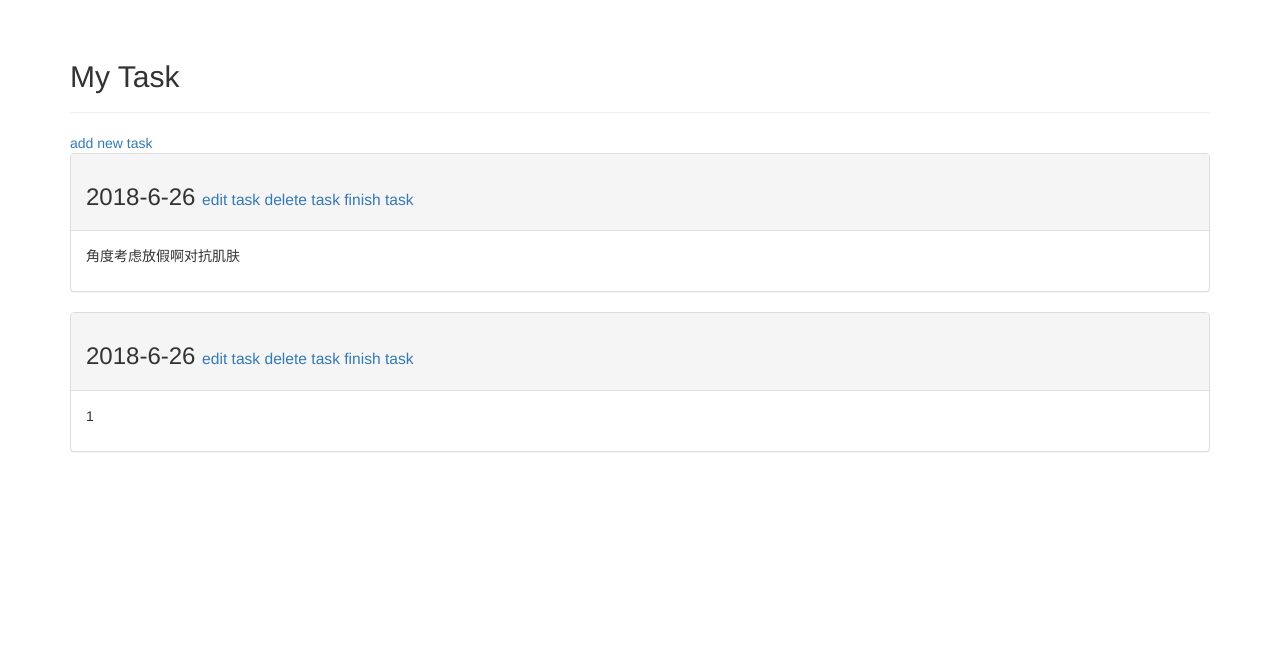
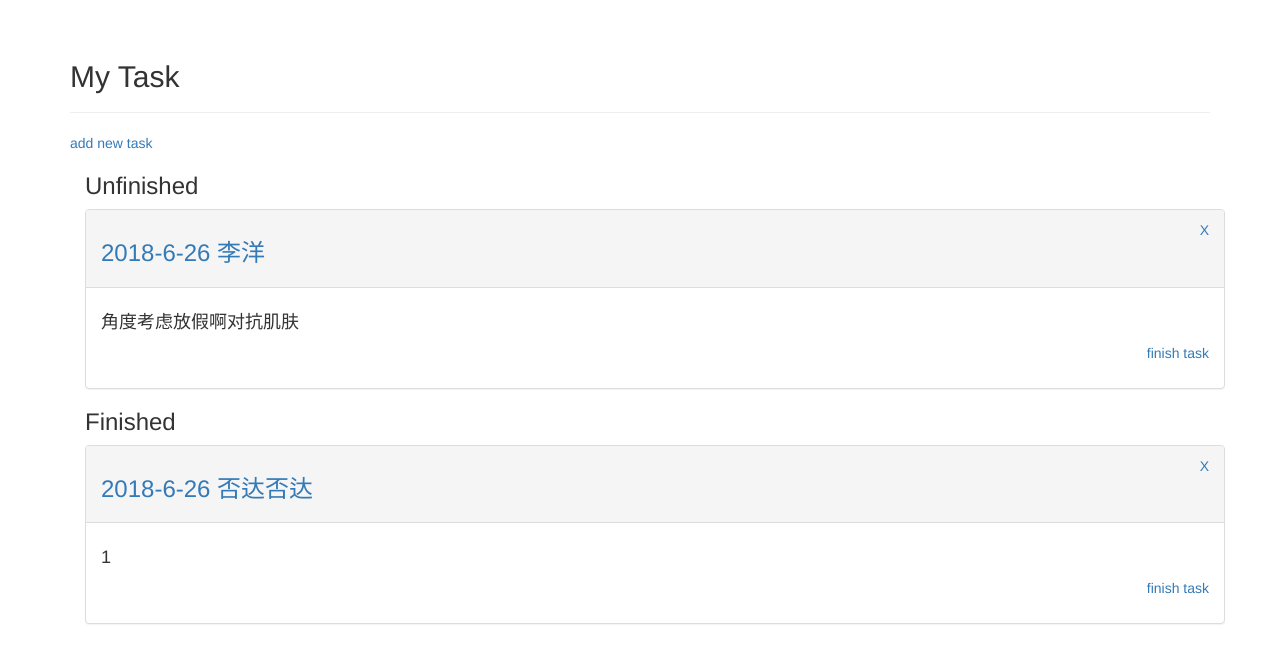
Before and after one commit to jiangzx1997/starter, a Django app: page /topic/ in a window 1280 px wide. Shown: the part 51-714 px from the top of the page. Run offline with Django 3.2, Linux system fonts and the light colour scheme; a user stored in the database is signed in; data comes from the database, SQL or seed files in the repository; both versions use the stored data as it was after the commit; some libraries are stand-ins or nearby versions.

Commit message:
'task界面优化'

```diff
--- a/ddl/templates/ddl/topic.html
+++ b/ddl/templates/ddl/topic.html
@@ -8,54 +8,64 @@
 {% block content %}
 
    <a href = "{% url 'ddl:new_entry' %}">add new task</a>
+   <br>
+    <div class = "container">
+      <div class = "intro">
+
+  <h3>Unfinished</h3>
+
+    </div>
+    <div>
 
   {% for todo in todos %}
 	<div class = "panel panel-default">
 	  <div class = "panel-heading">
+      <span style="float: right">
+            <a href="{% url 'ddl:delete_entry' todo.id %}">X</a>
+        </span>
 	    <h3>
-		  {{ todo.date_ended|date:'Y-n-d' }}
-		  <small>
-		    <a href = "{% url 'ddl:edit_entry' todo.id %}">edit task</a>
-		  </small>
-          <small>
-            <a href="{% url 'ddl:delete_entry' todo.id %}">delete task</a>
-          </small>
-          <small>
+		      <a href = "{% url 'ddl:edit_entry' todo.id %}">{{ todo.date_ended|date:'Y-n-d' }}   {{todo.title}}</a>
+      </h3>
+    </div>
+	  <div class = "panel-body">
+      <h4>
+	    {{ todo.text|linebreaks }}
+      </h4>
+          <p align="right">
             <a href="{% url 'ddl:finish_entry' todo.id %}">finish task</a>
-          </small>
-		</h3>
-      </div>
-	  <div class = "panel-body">
-	    {{ todo.text|linebreaks }}
+          </p>
 	  </div>
 	</div><!-- panel -->
   {% empty %}
-	There are no entries for this topic yet.
+	There are no tasks for this part yet.
   {% endfor %}
-
+  <div class = "intro">
+    <h3>Finished</h3>
+  </div>
 
   {% for finished in finisheds %}
     <div class = "panel panel-default">
       <div class = "panel-heading">
+        <span style="float: right">
+            <a href="{% url 'ddl:delete_entry' finished.id %}">X</a>
+        </span>
         <h3>
-          {{ finished.date_ended|date:'Y-n-d' }}
-          <small>
-            <a href = "{% url 'ddl:edit_entry' finished.id %}">edit task</a>
-          </small>
-          <small>
-            <a href="{% url 'ddl:delete_entry' finished.id %}">delete task</a>
-          </small>
-          <small>
-            <a href="{% url 'ddl:finish_entry' finished.id %}">finish task</a>
-          </small>
+            <a href = "{% url 'ddl:edit_entry' finished.id %}">{{ finished.date_ended|date:'Y-n-d' }} {{finished.title}}</a>
+
         </h3>
       </div>
       <div class = "panel-body">
-        {{ finished.text|linebreaks }}
+        <h4>
+          {{ finished.text|linebreaks }}
+        </h4>
+        <p align="right">
+          <a href="{% url 'ddl:finish_entry' finished.id %}">finish task</a>
+        </p>
+
       </div>
     </div><!-- panel -->
   {% empty %}
-    There are no entries for this topic yet.
+    There are no tasks for this part yet.
   {% endfor %}
 
 
```
Also changed, not shown: ddl/templates/ddl/edit_entry.html (+10 -3 lines), ddl/templates/ddl/new_entry.html (+5 -3 lines), db.sqlite3.
